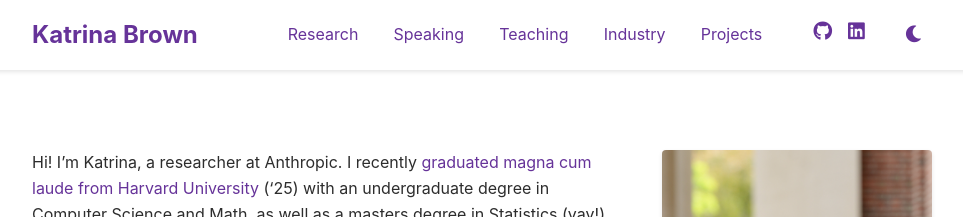
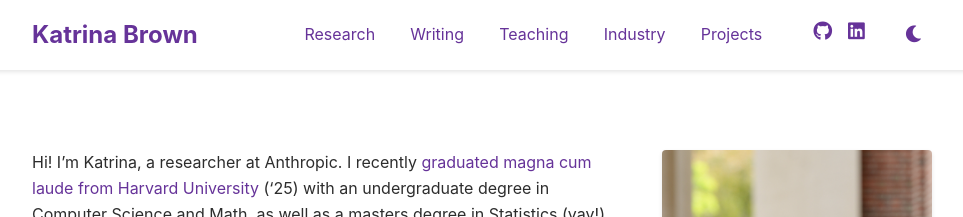
Before and after one commit to brownkat6/katrinarbrown, a Jekyll site: the page built from docs/index.md, in a window 1280 px wide. Shown: the top 217 px of the page, without its empty margins (158-1121 px from the left). Built offline with Jekyll 4.4.1, drawn with Linux system fonts in a browser that asks for light colours.

Commit message:
update X

```diff
--- a/docs/_includes/header.html
+++ b/docs/_includes/header.html
@@ -6,7 +6,7 @@
 
         <nav class="site-nav">
             <a href="{{ '/research' | relative_url }}" class="nav-link">Research</a>
-            <a href="{{ '/speaking' | relative_url }}" class="nav-link">Speaking</a>
+            <a href="{{ '/speaking' | relative_url }}" class="nav-link">Writing</a>
             <a href="{{ '/teaching' | relative_url }}" class="nav-link">Teaching</a>
             <a href="{{ '/work' | relative_url }}" class="nav-link">Industry</a>
             <a href="{{ '/projects' | relative_url }}" class="nav-link">Projects</a>
```
